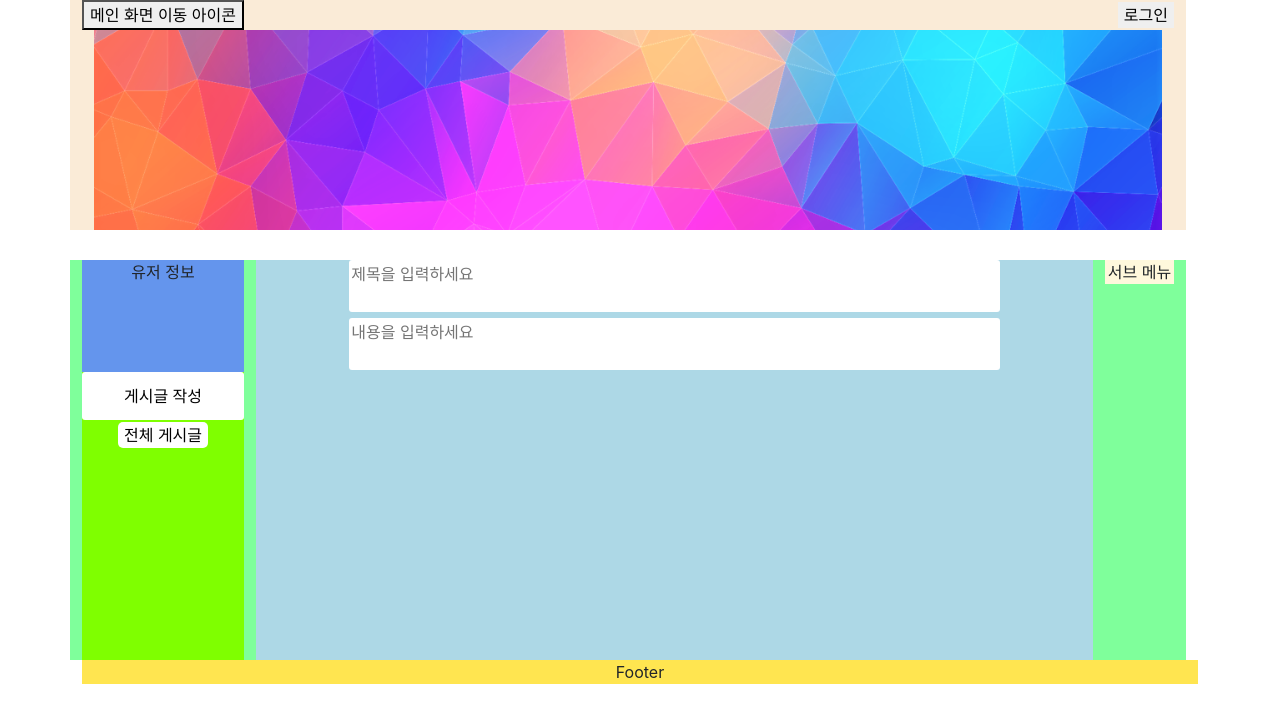
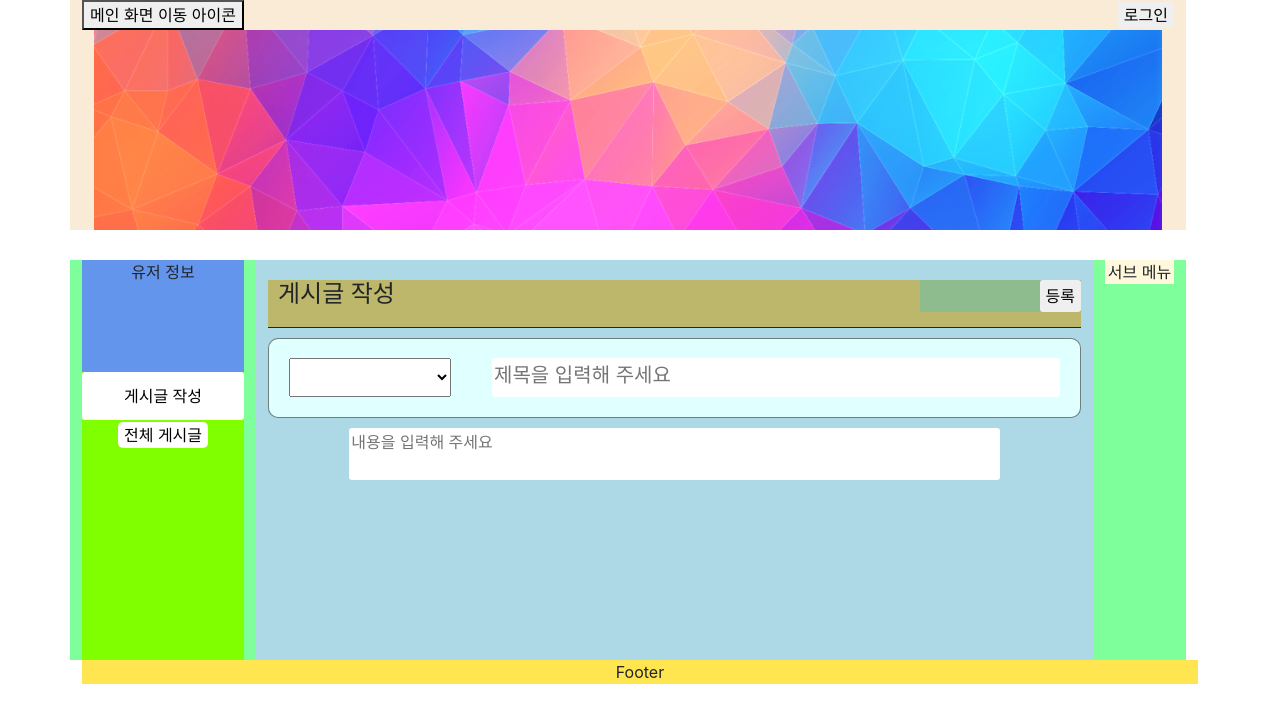
Before and after one commit to Lee-HT/codelia, a React (Create React App) app: page /post/save in a window 1280 px wide. Shown: the top 722 px of the page. Built offline with nearby package versions, Linux system fonts and the light colour scheme; no server answers.

Commit message:
textarea 자동 높이 조절 구현 중

```diff
--- a/src/components/Comment/Save/CommentSave.js
+++ b/src/components/Comment/Save/CommentSave.js
@@ -29,7 +29,7 @@ export default function CommentSave(props) {
   }
 
   return (
-    <div className="container comment-save">
+    <section className="container comment-save">
       <div className="comment-username">
         <div className="">{userInfo.username}</div>
       </div>
@@ -50,6 +50,6 @@ export default function CommentSave(props) {
           </button>
         </div>
       </form>
-    </div>
+    </section>
   );
 }
--- a/src/pages/Post/Save/PostSave.css
+++ b/src/pages/Post/Save/PostSave.css
@@ -1,5 +1,48 @@
-.post-save-title {
+.post-save {
+  overflow: hidden;
+}
+.post-save textarea {
+  resize: none;
+  border: none;
+  border-radius: 3px;
 }
 
-.post-save-content{
+.post-save .tool-area {
+  margin-left: auto;
+  width: 20%;
+  height: 100%;
+  background-color: darkseagreen;
+  display: flex;
+  flex-direction: row-reverse;
 }
+
+.post-save .editor-wrap {
+  margin: 10px auto;
+  border: 1px solid rgba(0, 0, 0, 0.5);
+  border-radius: 10px;
+  height: 80px;
+  width: 100%;
+  background-color: lightcyan;
+  display: flex;
+  justify-content: space-around;
+  align-items: center;
+}
+
+.post-save .commit-btn {
+  height: 32px;
+}
+
+.post-save .set-category {
+  height: 50%;
+  width: 20%;
+}
+
+.post-save .set-title {
+  /* height: 50%; */
+  width: 70%;
+  font-size: 20px;
+}
+
+.post-save .set-content {
+  width: 80%;
+}
--- a/src/pages/Post/Save/PostSave.js
+++ b/src/pages/Post/Save/PostSave.js
@@ -1,25 +1,88 @@
 import styled from "styled-components";
 import "./PostSave.css";
+import { useForm } from "react-hook-form";
+import { api } from "API";
+import { useCallback, useRef, useState } from "react";
+import { useNavigate } from "react-router-dom";
 
-const ContentsArea = styled.textarea`
-  resize: none;
-  width: 80%;
+const WritingHeader = styled.div`
+  margin-top: 20px;
+  padding-bottom: 10px;
+  padding-left: 10px;
+  text-align: start;
+  border-bottom: 1px solid;
+  display: flex;
+  background-color: darkkhaki;
+`;
+
+const Button = styled.button`
   border: none;
   border-radius: 3px;
 `;
 
+const TitleArea = styled.textarea`
+  height: 50%;
+`;
+
+const ContentsArea = styled.textarea``;
+
 export default function PostSave() {
+  const navigate = useNavigate();
+  const { register, handleSubmit, reset } = useForm();
+  const textRef = useRef(null);
+
+  async function savePost(data, event) {
+    event.preventDefault();
+    console.log(data);
+    try {
+      const params = { ...data };
+      const response = await api.post("post", params);
+      const { data } = response;
+      if (response.status === 200) {
+        console.log(data);
+        reset();
+        // navigate("/post");
+      }
+    } catch (error) {
+      console.log(error);
+    }
+  }
+
+  const resize = useCallback(() => {
+    textRef.current.style.height = "50%";
+    textRef.current.style.height = textRef.current.scrollHeight + "px";
+  }, []);
+
   return (
-    <div>
+    <div className="post-save">
+      <WritingHeader title="writing header">
+        <h4 title="게시글 작성">게시글 작성</h4>
+        <div className="tool-area">
+          <Button className="commit-btn" onClick={handleSubmit(savePost)}>
+            등록
+          </Button>
+        </div>
+      </WritingHeader>
+      <div className="editor-wrap">
+        <select
+          className="set-category"
+          placeholder="카테고리를 선택해 주세요"
+          {...register("category", { required: true })}
+        ></select>
+        <TitleArea
+          className="set-title"
+          title="게시글 제목"
+          placeholder="제목을 입력해 주세요"
+          rows={1}
+          {...register("title", { required: true })}
+          onChange={resize}
+        ></TitleArea>
+      </div>
       <ContentsArea
-        className="post-save-title"
-        title="게시글 제목"
-        placeholder="제목을 입력하세요"
-      ></ContentsArea>
-      <ContentsArea
-        className="post-save-content"
+        className="set-content"
         title="게시글 내용"
-        placeholder="내용을 입력하세요"
+        placeholder="내용을 입력해 주세요"
+        {...register("content", { required: true })}
       ></ContentsArea>
     </div>
   );
```
